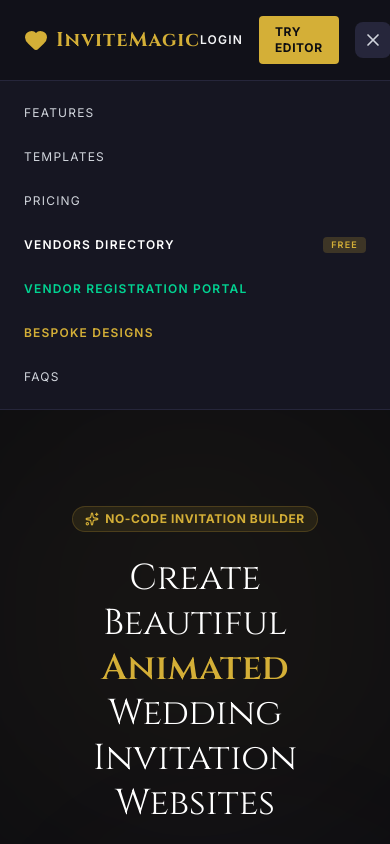
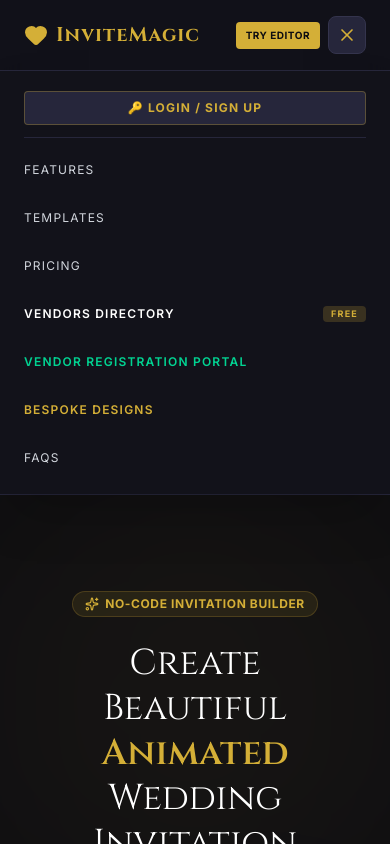
Before and after one commit to aazeezrazvi-oss/invite-magic, a Next.js app: page / in a window 390 px wide. Both pictures are taken after a click on the button "Toggle Navigation Menu". Shown: the top 844 px of the page. Built offline with nearby package versions, Linux system fonts and the light colour scheme; no server answers; a web font is replaced by a local one.

Commit message:
Fix mobile header layout overflow and polish 3-line hamburger menu drawer

```diff
--- a/src/app/page.tsx
+++ b/src/app/page.tsx
@@ -105,10 +105,11 @@ export default function LandingPage() {
             <Link href="/bespoke" className="hover:text-[#d4af37] text-[#d4af37] transition-all font-semibold">Bespoke Designs</Link>
             <a href="#faqs" className="hover:text-white transition-all">FAQs</a>
           </nav>
-          <div className="flex items-center gap-4">
+          {/* Desktop Right Actions */}
+          <div className="hidden md:flex items-center gap-4">
             {isAuthenticated ? (
               <>
-                <span className="text-xs text-gray-400 font-mono hidden sm:inline">{userEmail}</span>
+                <span className="text-xs text-gray-400 font-mono hidden lg:inline">{userEmail}</span>
                 <Link href="/dashboard" className="text-xs uppercase tracking-widest font-semibold hover:text-[#d4af37] transition-all">
                   Dashboard
                 </Link>
@@ -124,21 +125,56 @@ export default function LandingPage() {
             >
               Try Editor
             </Link>
+          </div>
 
-            {/* Mobile Hamburger Button (3 lines menu) */}
+          {/* Mobile Action Controls (Right side of header on mobile) */}
+          <div className="flex md:hidden items-center gap-2">
+            <Link
+              href="/dashboard/edit/abdul-sana"
+              className="px-2.5 py-1.5 rounded bg-[#d4af37] hover:bg-[#b8962e] text-[#0d0d11] text-[10px] font-bold uppercase tracking-wider transition-all shrink-0"
+            >
+              Try Editor
+            </Link>
+
+            {/* Mobile 3-Lines Hamburger Button */}
             <button
               onClick={() => setMobileMenuOpen(!mobileMenuOpen)}
-              className="md:hidden p-2 rounded-lg bg-[#26263b] text-gray-300 hover:text-white transition-all cursor-pointer"
+              className="p-2 rounded-lg bg-[#26263b] text-gray-200 hover:text-white transition-all cursor-pointer border border-[#34344d] shrink-0"
               aria-label="Toggle Navigation Menu"
             >
-              {mobileMenuOpen ? <X className="w-5 h-5" /> : <Menu className="w-5 h-5" />}
+              {mobileMenuOpen ? <X className="w-5 h-5 text-[#d4af37]" /> : <Menu className="w-5 h-5 text-[#d4af37]" />}
             </button>
           </div>
         </div>
 
         {/* Mobile Dropdown Menu Drawer */}
         {mobileMenuOpen && (
-          <div className="md:hidden border-t border-[#26263b] bg-[#161622] px-6 py-4 space-y-3 text-xs uppercase tracking-widest animate-fadeIn">
+          <div className="md:hidden border-t border-[#26263b] bg-[#12121a] px-6 py-5 space-y-4 text-xs uppercase tracking-widest shadow-2xl animate-fadeIn">
+
+            {/* Account Status / Login */}
+            <div className="pb-3 border-b border-[#26263b] flex justify-between items-center">
+              {isAuthenticated ? (
+                <div className="flex flex-col gap-1">
+                  <span className="text-[10px] text-gray-400 lowercase font-mono">{userEmail}</span>
+                  <Link
+                    href="/dashboard"
+                    onClick={() => setMobileMenuOpen(false)}
+                    className="text-[#d4af37] font-bold tracking-widest text-xs uppercase"
+                  >
+                    Go to Dashboard →
+                  </Link>
+                </div>
+              ) : (
+                <Link
+                  href="/login"
+                  onClick={() => setMobileMenuOpen(false)}
+                  className="px-4 py-2 bg-[#26263b] hover:bg-[#34344d] text-[#d4af37] border border-[#d4af37]/30 rounded font-bold text-xs uppercase tracking-widest w-full text-center"
+                >
+                  🔑 Login / Sign Up
+                </Link>
+              )}
+            </div>
+
             <a
               href="#features"
               onClick={() => setMobileMenuOpen(false)}
@@ -166,7 +202,7 @@ export default function LandingPage() {
               className="block py-2 text-white font-semibold flex items-center justify-between"
             >
               <span>Vendors Directory</span>
-              <span className="px-2 py-0.5 bg-[#d4af37]/20 text-[#d4af37] rounded text-[9px]">Free</span>
+              <span className="px-2 py-0.5 bg-[#d4af37]/20 text-[#d4af37] rounded text-[9px] font-bold">Free</span>
             </Link>
             <Link
               href="/vendors/portal"
```
